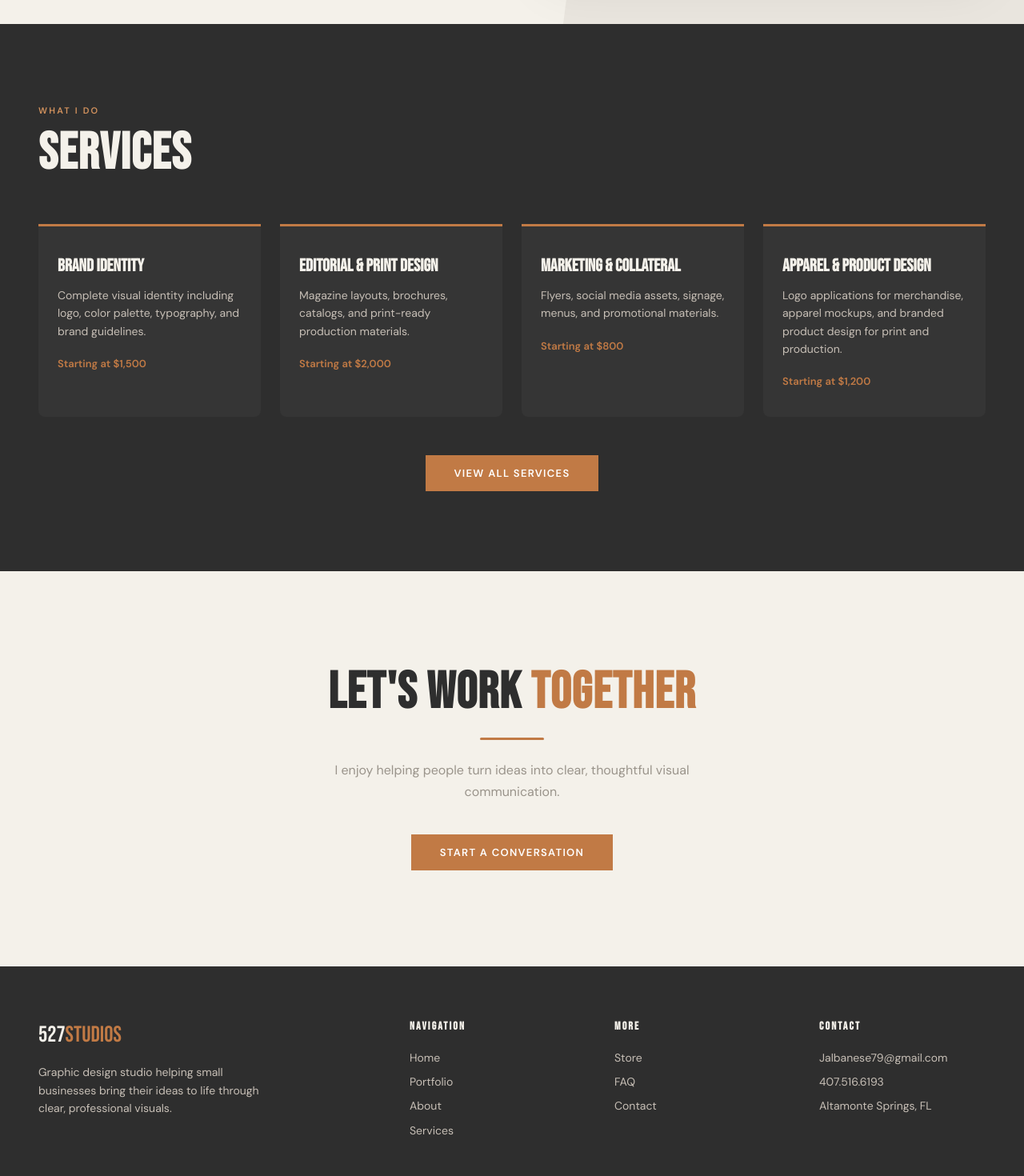
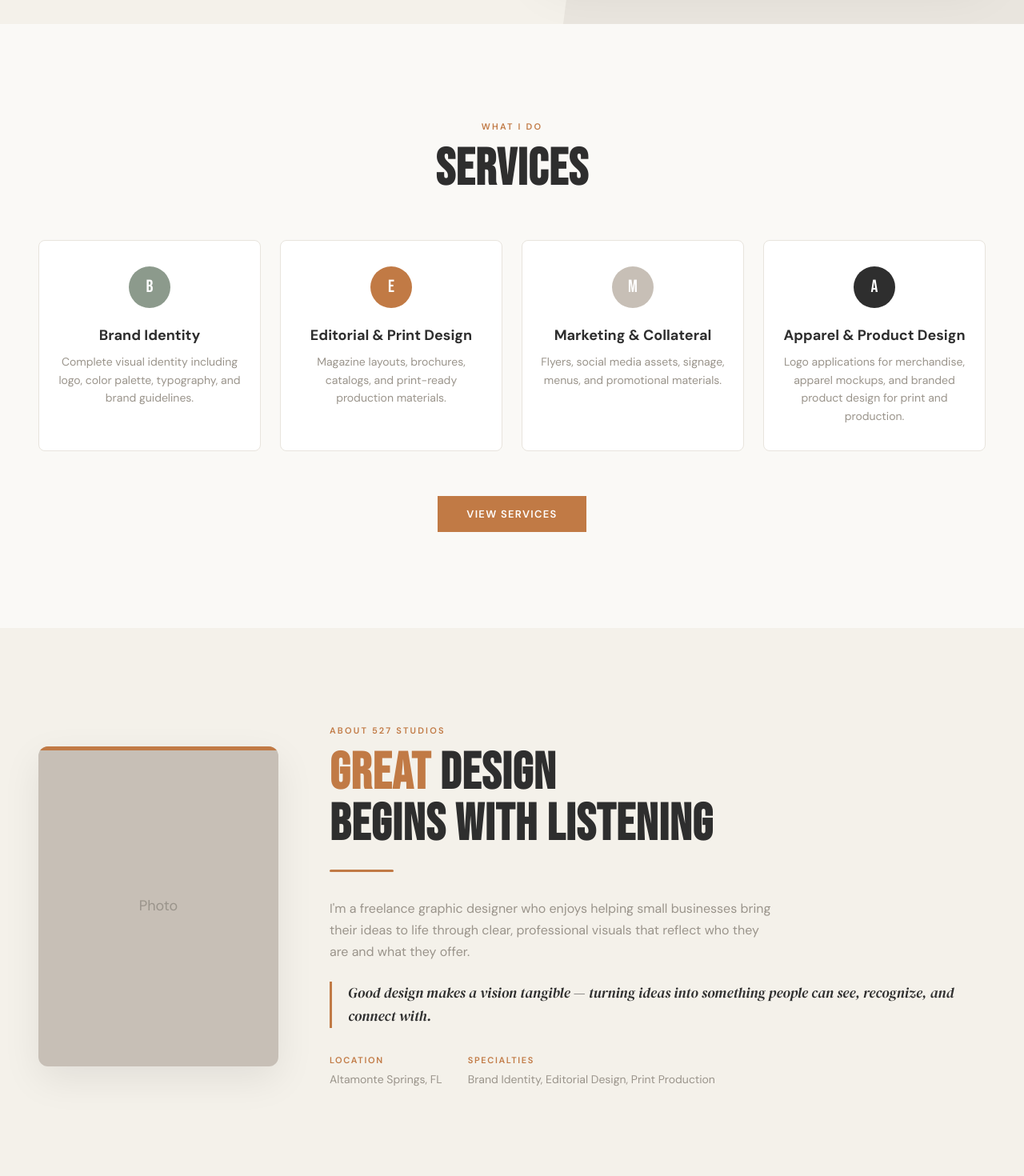
Before and after one commit to GAlbanese09/527Studios, a React (Vite) app: page / in a window 1280 px wide. Shown: the part 860-2330 px from the top of the page at 80% size. Built offline with nearby package versions, Linux system fonts and the light colour scheme.

Commit message:
Redesign homepage as single-page flow, simplify top nav per client feedback

```diff
--- a/src/App.jsx
+++ b/src/App.jsx
@@ -113,6 +113,10 @@ const responsiveCSS = `
   .filter-row { display: flex; gap: 16px; flex-wrap: wrap; margin-bottom: 48px; }
   .hero-buttons { display: flex; gap: 16px; }
 
+  .featured-cards-grid { display: grid; grid-template-columns: repeat(3, 1fr); gap: 32px; }
+  .home-services-grid { display: grid; grid-template-columns: repeat(4, 1fr); gap: 24px; }
+  .home-about-grid { display: grid; grid-template-columns: 300px 1fr; gap: 64px; align-items: center; }
+
   @media (max-width: 1024px) {
     .services-grid { grid-template-columns: repeat(2, 1fr); }
     .about-grid { grid-template-columns: 1fr; }
@@ -121,6 +125,8 @@ const responsiveCSS = `
     .hero-bg-shape { display: none; }
     .footer-grid { grid-template-columns: 1fr 1fr; gap: 32px; }
     .bento-grid { grid-template-columns: repeat(2, 1fr); }
+    .featured-cards-grid { grid-template-columns: repeat(2, 1fr); }
+    .home-services-grid { grid-template-columns: repeat(2, 1fr); }
   }
 
   @media (max-width: 768px) {
@@ -167,6 +173,9 @@ const responsiveCSS = `
     .filter-row { gap: 8px; }
     .hero-buttons { flex-direction: column; gap: 12px; }
     .hero-buttons button { width: 100%; }
+    .featured-cards-grid { grid-template-columns: 1fr; }
+    .home-services-grid { grid-template-columns: 1fr; }
+    .home-about-grid { grid-template-columns: 1fr; gap: 40px; }
   }
 `;
 
@@ -205,7 +214,7 @@ function Navigation({ currentPage, setPage }) {
     return () => { document.body.style.overflow = ""; };
   }, [mobileOpen]);
 
-  const pages = ["Home", "Portfolio", "About", "Services", "Store", "FAQ", "Contact"];
+  const pages = ["Home", "Portfolio", "FAQ", "Contact"];
 
   return (
     <>
@@ -410,7 +419,7 @@ function HeroSection({ setPage }) {
                 onMouseLeave={(e) => (e.target.style.backgroundColor = COLORS.rust)}>View Work</button>
               <button style={btnOutline} onClick={() => { setPage("Contact"); window.scrollTo(0, 0); }}
                 onMouseEnter={(e) => { e.target.style.backgroundColor = COLORS.charcoal; e.target.style.color = COLORS.white; }}
-                onMouseLeave={(e) => { e.target.style.backgroundColor = "transparent"; e.target.style.color = COLORS.charcoal; }}>Get in Touch</button>
+                onMouseLeave={(e) => { e.target.style.backgroundColor = "transparent"; e.target.style.color = COLORS.charcoal; }}>Contact Me</button>
             </div>
           </div>
           <div className="hero-right" style={{ position: "relative" }}>
@@ -443,38 +452,186 @@ function FeaturedWork({ setPage, manifest, onProjectClick }) {
   if (featured.length === 0) return null;
   return (
     <section className="section-padding" style={{ maxWidth: 1280, margin: "0 auto", paddingTop: 80 }}>
-      <p style={sectionLabel}>Selected Work</p>
-      <div className="featured-header" style={{ marginBottom: 48 }}>
-        <h2 className="section-heading" style={{ marginBottom: 0 }}>FEATURED PROJECTS</h2>
-        <button style={{ ...btnBase, color: COLORS.rust, padding: 0, border: "none", background: "none" }}
-          onClick={() => { setPage("Portfolio"); window.scrollTo(0, 0); }}>View All →</button>
+      <div style={{ textAlign: "center", marginBottom: 56 }}>
+        <p style={{ ...sectionLabel, textAlign: "center" }}>Selected Work</p>
+        <h2 className="section-heading" style={{ marginBottom: 0 }}>FEATURED WORK</h2>
       </div>
-      <div className="bento-grid">
-        {featured.map((p) => <ProjectCard key={p.id} project={p} onClick={onProjectClick} />)}
+      <div className="featured-cards-grid">
+        {featured.slice(0, 3).map((p) => (
+          <FeaturedCard key={p.id} project={p} onClick={() => onProjectClick && onProjectClick(p)} />
+        ))}
+      </div>
+      <div style={{ textAlign: "center", marginTop: 56 }}>
+        <button style={btnOutline} onClick={() => setPage("Portfolio")}
+          onMouseEnter={(e) => { e.target.style.backgroundColor = COLORS.charcoal; e.target.style.color = COLORS.white; }}
+          onMouseLeave={(e) => { e.target.style.backgroundColor = "transparent"; e.target.style.color = COLORS.charcoal; }}>View Portfolio</button>
       </div>
     </section>
   );
 }
 
+function FeaturedCard({ project, onClick }) {
+  const [hovered, setHovered] = useState(false);
+  const firstTag = (project.tags || [])[0] || "";
+  const bg = firstTag.includes("Brand") ? COLORS.sage : firstTag.includes("Editorial") ? COLORS.rust : COLORS.warmTan;
+  const hasCover = !!project.coverImage;
+  return (
+    <div
+      style={{
+        backgroundColor: COLORS.offWhite, borderRadius: 8, overflow: "hidden", cursor: "pointer",
+        border: `1px solid ${COLORS.lightGray}`,
+        transition: "transform 0.4s cubic-bezier(0.16, 1, 0.3, 1), box-shadow 0.4s ease",
+        transform: hovered ? "translateY(-4px)" : "translateY(0)",
+        boxShadow: hovered ? "0 16px 48px rgba(0,0,0,0.10)" : "0 2px 12px rgba(0,0,0,0.04)",
+      }}
+      onMouseEnter={() => setHovered(true)} onMouseLeave={() => setHovered(false)}
+      onClick={onClick}
+    >
+      <div style={{
+        width: "100%", aspectRatio: "16/10", backgroundColor: bg,
+        backgroundImage: hasCover ? `url(${encodeURI(project.coverImage)})` : undefined,
+        backgroundSize: "cover", backgroundPosition: "center",
+        position: "relative",
+      }}>
+        {!hasCover && (
+          <div style={{ position: "absolute", inset: 0, display: "flex", alignItems: "center", justifyContent: "center", color: "rgba(255,255,255,0.8)", fontFamily: "'Bebas Neue', sans-serif", fontSize: 24, letterSpacing: "0.05em" }}>{project.title}</div>
+        )}
+      </div>
+      <div style={{ padding: "20px 24px 24px" }}>
+        <h3 style={{ fontFamily: "'DM Sans', sans-serif", fontWeight: 700, fontSize: 18, color: COLORS.charcoal, marginBottom: 8 }}>{project.title}</h3>
+        {project.description && (
+          <p style={{ fontSize: 14, color: COLORS.medGray, lineHeight: 1.6, marginBottom: 12, display: "-webkit-box", WebkitLineClamp: 2, WebkitBoxOrient: "vertical", overflow: "hidden" }}>{project.description}</p>
+        )}
+        <div style={{ display: "flex", gap: 8, flexWrap: "wrap" }}>
+          {(project.tags || []).map((tag) => (
+            <span key={tag} style={{ fontSize: 10, fontWeight: 600, letterSpacing: "0.1em", textTransform: "uppercase", color: COLORS.medGray }}>{tag}</span>
+          ))}
+        </div>
+      </div>
+    </div>
+  );
+}
+
 function ServicesPreview({ setPage, manifest }) {
+  const iconColors = [COLORS.sage, COLORS.rust, COLORS.warmTan, COLORS.charcoal];
   return (
-    <section style={{ backgroundColor: COLORS.charcoal }} className="services-dark-padding">
+    <section className="section-padding" style={{ backgroundColor: COLORS.offWhite }}>
       <div style={{ maxWidth: 1280, margin: "0 auto" }}>
-        <p style={{ ...sectionLabel, color: COLORS.rustLight }}>What I Do</p>
-        <h2 className="section-heading" style={{ color: COLORS.cream, marginBottom: 56 }}>SERVICES</h2>
-        <div className="services-grid">
+        <div style={{ textAlign: "center", marginBottom: 56 }}>
+          <p style={{ ...sectionLabel, textAlign: "center" }}>What I Do</p>
+          <h2 className="section-heading">SERVICES</h2>
+        </div>
+        <div className="home-services-grid">
           {(manifest.services || []).map((s, i) => (
-            <div key={i} style={{ padding: "32px 24px", borderTop: `3px solid ${COLORS.rust}`, backgroundColor: "rgba(255,255,255,0.03)", borderRadius: "0 0 8px 8px" }}>
-              <h3 style={{ fontFamily: "'Bebas Neue', sans-serif", fontSize: 22, color: COLORS.cream, marginBottom: 8 }}>{s.name}</h3>
-              <p style={{ fontSize: 14, color: COLORS.warmTan, lineHeight: 1.6, marginBottom: 16 }}>{s.description}</p>
-              <span style={{ fontSize: 13, fontWeight: 600, color: COLORS.rust }}>{s.price}</span>
+            <div key={i} style={{ textAlign: "center", padding: "32px 20px", backgroundColor: COLORS.white, borderRadius: 8, border: `1px solid ${COLORS.lightGray}` }}>
+              <div style={{
+                width: 52, height: 52, borderRadius: "50%", backgroundColor: iconColors[i % iconColors.length],
+                display: "flex", alignItems: "center", justifyContent: "center", margin: "0 auto 20px",
+                color: COLORS.white, fontFamily: "'Bebas Neue', sans-serif", fontSize: 22,
+              }}>{s.name.charAt(0)}</div>
+              <h3 style={{ fontFamily: "'DM Sans', sans-serif", fontWeight: 700, fontSize: 18, color: COLORS.charcoal, marginBottom: 8 }}>{s.name}</h3>
+              <p style={{ fontSize: 14, color: COLORS.medGray, lineHeight: 1.6 }}>{s.description}</p>
             </div>
           ))}
         </div>
-        <div style={{ textAlign: "center", marginTop: 48 }}>
-          <button style={btnPrimary} onClick={() => { setPage("Services"); window.scrollTo(0, 0); }}
+        <div style={{ textAlign: "center", marginTop: 56 }}>
+          <button style={btnPrimary} onClick={() => setPage("Services")}
             onMouseEnter={(e) => (e.target.style.backgroundColor = COLORS.rustLight)}
-            onMouseLeave={(e) => (e.target.style.backgroundColor = COLORS.rust)}>View All Services</button>
+            onMouseLeave={(e) => (e.target.style.backgroundColor = COLORS.rust)}>View Services</button>
+        </div>
+      </div>
+    </section>
+  );
+}
+
+function AboutPreview({ manifest }) {
+  const about = manifest.about || FALLBACK.about;
+  const firstBio = (about.bio || [])[0] || "";
+  return (
+    <section className="section-padding" style={{ maxWidth: 1280, margin: "0 auto" }}>
+      <div className="home-about-grid">
+        <div style={{ width: "100%", aspectRatio: "3/4", backgroundColor: COLORS.warmTan, borderRadius: 12, overflow: "hidden", position: "relative", boxShadow: "0 16px 48px rgba(0,0,0,0.08)" }}>
+          <div style={{ position: "absolute", top: 0, left: 0, right: 0, height: 5, backgroundColor: COLORS.rust }} />
+          {about.headshot ? (
+            <img src={encodeURI(about.headshot)} alt="James Albanese" style={{ width: "100%", height: "100%", objectFit: "cover" }} />
+          ) : (
+            <div style={{ position: "absolute", inset: 0, display: "flex", alignItems: "center", justifyContent: "center" }}>
+              <div style={{ fontSize: 18, fontFamily: "'DM Sans', sans-serif", color: COLORS.medGray }}>Photo</div>
+            </div>
+          )}
+        </div>
+        <div>
+          <p style={sectionLabel}>About 527 Studios</p>
+          <h2 className="section-heading"><span style={{ color: COLORS.rust }}>GREAT</span> DESIGN<br />BEGINS WITH LISTENING</h2>
+          <div style={accentLine} />
+          <p style={{ ...bodyText, marginBottom: 24 }}>{firstBio}</p>
+          {about.quote && (
+            <p style={{ fontFamily: "'DM Serif Display', serif", fontSize: 18, fontStyle: "italic", lineHeight: 1.6, color: COLORS.charcoal, borderLeft: `3px solid ${COLORS.rust}`, paddingLeft: 20, marginBottom: 24 }}>
+              {about.quote}
+            </p>
+          )}
+          <div style={{ display: "flex", gap: 32, flexWrap: "wrap", marginTop: 32 }}>
+            {[
+              { label: "Location", value: about.location || "Altamonte Springs, FL" },
+              { label: "Specialties", value: (about.specialties || []).slice(0, 3).join(", ") },
+            ].map((item) => (
+              <div key={item.label}>
+                <div style={{ fontSize: 11, fontWeight: 600, letterSpacing: "0.15em", textTransform: "uppercase", color: COLORS.rust, marginBottom: 4 }}>{item.label}</div>
+                <div style={{ fontSize: 14, color: COLORS.medGray }}>{item.value}</div>
+              </div>
+            ))}
+          </div>
+        </div>
+      </div>
+    </section>
+  );
+}
+
+function FAQPreview({ setPage, manifest }) {
+  const faqs = (manifest.faq || []).slice(0, 3);
+  const [openId, setOpenId] = useState(null);
+  if (faqs.length === 0) return null;
+  return (
+    <section className="section-padding" style={{ backgroundColor: COLORS.offWhite }}>
+      <div style={{ maxWidth: 800, margin: "0 auto" }}>
+        <div style={{ textAlign: "center", marginBottom: 48 }}>
+          <p style={{ ...sectionLabel, textAlign: "center" }}>Common Questions</p>
+          <h2 className="section-heading">FREQUENTLY ASKED<br /><span style={{ color: COLORS.rust }}>QUESTIONS</span></h2>
+        </div>
+        <div style={{ display: "flex", flexDirection: "column" }}>
+          {faqs.map((faq) => {
+            const isOpen = openId === faq.id;
+            return (
+              <div key={faq.id} style={{ borderBottom: `1px solid ${COLORS.lightGray}` }}>
+                <button
+                  onClick={() => setOpenId(isOpen ? null : faq.id)}
+                  style={{
+                    width: "100%", display: "flex", justifyContent: "space-between", alignItems: "center",
+                    padding: "24px 0", background: "none", border: "none", cursor: "pointer",
+                    fontFamily: "'DM Sans', sans-serif", textAlign: "left",
+                  }}
+                >
+                  <span style={{ fontSize: 18, fontWeight: 600, color: COLORS.charcoal, paddingRight: 24 }}>{faq.question}</span>
+                  <span style={{
+                    fontSize: 24, color: COLORS.rust, flexShrink: 0, fontWeight: 300,
+                    transform: isOpen ? "rotate(45deg)" : "rotate(0deg)",
+                    transition: "transform 0.3s ease",
+                  }}>+</span>
+                </button>
+                <div style={{
+                  maxHeight: isOpen ? 500 : 0, overflow: "hidden",
+                  transition: "max-height 0.3s ease, padding 0.3s ease",
+                  paddingBottom: isOpen ? 24 : 0,
+                }}>
+                  <p style={{ fontSize: 15, lineHeight: 1.7, color: COLORS.medGray }}>{faq.answer}</p>
+                </div>
+              </div>
+            );
+          })}
+        </div>
+        <div style={{ textAlign: "center", marginTop: 40 }}>
+          <button style={{ ...btnBase, color: COLORS.rust, padding: 0, border: "none", background: "none" }}
+            onClick={() => setPage("FAQ")}>View All FAQs →</button>
         </div>
       </div>
     </section>
@@ -499,7 +656,16 @@ function CTASection({ setPage }) {
 // ==================== PAGES ====================
 
 function HomePage({ setPage, manifest, onProjectClick }) {
-  return (<><HeroSection setPage={setPage} /><FeaturedWork setPage={setPage} manifest={manifest} onProjectClick={onProjectClick} /><ServicesPreview setPage={setPage} manifest={manifest} /><CTASection setPage={setPage} /></>);
+  return (
+    <>
+      <HeroSection setPage={setPage} />
+      <FeaturedWork setPage={setPage} manifest={manifest} onProjectClick={onProjectClick} />
+      <ServicesPreview setPage={setPage} manifest={manifest} />
+      <AboutPreview manifest={manifest} />
+      <FAQPreview setPage={setPage} manifest={manifest} />
+      <CTASection setPage={setPage} />
+    </>
+  );
 }
 
 function PortfolioPage({ manifest, onProjectClick }) {
```
